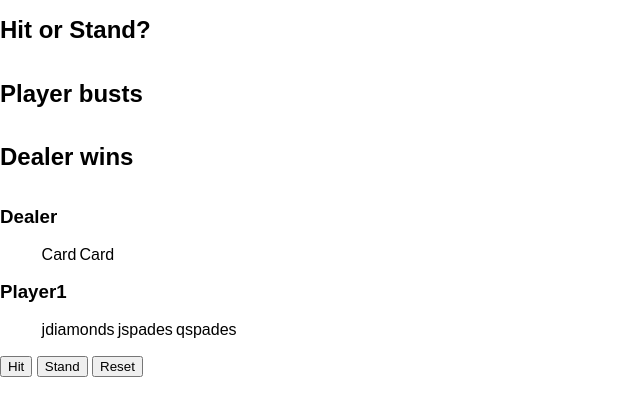
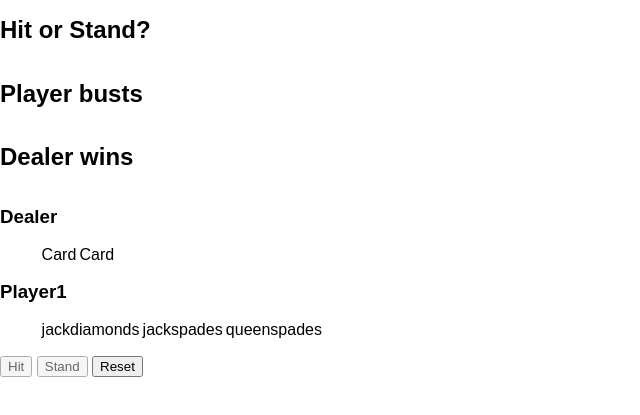
Before and after one commit to aperniciaro/blackjack, a website: page public/index.html in a window 1280 px wide. Both pictures are taken after a click on the button "Hit". Shown: the part 77-492 px from the top of the page, without its empty margins (0-640 px from the left). Drawn offline with Linux system fonts and the light colour scheme.

Commit message:
disabled buttons on end of round

```diff
--- a/public/index.html
+++ b/public/index.html
@@ -22,9 +22,9 @@
     <h3>Player1</h3>
     <ul class="player-hand"></ul>
     <section class="buttons">
-      <button class="hit-button">Hit</button>
-      <button class="stand-button">Stand</button>
-      <button class="reset-button">Reset</button>
+      <button id="hit-button">Hit</button>
+      <button id="stand-button">Stand</button>
+      <button id="reset-button">Reset</button>
     </section>
     <script src="/main.js" charset="utf-8"></script>
   </body>
--- a/public/main.js
+++ b/public/main.js
@@ -1,4 +1,18 @@
-let ranks = ['2', '3', '4', '5', '6', '7', '8', '9', '10', 'j', 'q', 'k', 'a']
+let ranks = [
+  '2',
+  '3',
+  '4',
+  '5',
+  '6',
+  '7',
+  '8',
+  '9',
+  '10',
+  'jack',
+  'queen',
+  'king',
+  'ace'
+]
 let suits = ['clubs', 'diamonds', 'hearts', 'spades']
 let deck = []
 let dealerHand = []
@@ -18,9 +32,13 @@ const buildDeck = () => {
     }
   }
   for (let k = 0; k < deck.length; k++) {
-    if (deck[k].rank == 'j' || deck[k].rank == 'q' || deck[k].rank == 'k') {
+    if (
+      deck[k].rank == 'jack' ||
+      deck[k].rank == 'queen' ||
+      deck[k].rank == 'king'
+    ) {
       deck[k].cardValue = 10
-    } else if (deck[k].rank == 'a') {
+    } else if (deck[k].rank == 'ace') {
       deck[k].cardValue = 11
     } else {
       deck[k].cardValue = parseInt(deck[k].rank, 10)
@@ -74,6 +92,8 @@ const reset = () => {
     message.textContent = 'Player has Blackjack!'
     document.querySelector('.events').appendChild(message)
   }
+  document.getElementById('hit-button').disabled = false
+  document.getElementById('stand-button').disabled = false
 }
 
 const hit = () => {
@@ -99,7 +119,7 @@ const stand = () => {
   }
   if (dealerTotal == playerTotal) {
     tie()
-  } else if (dealerTotal > 22) {
+  } else if (dealerTotal > 21) {
     let message = document.createElement('h2')
     message.textContent = 'Dealer busts'
     document.querySelector('.events').appendChild(message)
@@ -115,21 +135,27 @@ const dealerWins = () => {
   let message = document.createElement('h2')
   message.textContent = 'Dealer wins'
   document.querySelector('.events').appendChild(message)
+  document.querySelector('#hit-button').classList.add('disabled-button')
+  document.querySelector('#stand-button').classList.add('disabled-button')
 }
 
 const playerWins = () => {
   let message = document.createElement('h2')
   message.textContent = 'Player wins!'
   document.querySelector('.events').appendChild(message)
+  document.getElementById('hit-button').disabled = true
+  document.getElementById('stand-button').disabled = true
 }
 
 const tie = () => {
   let message = document.createElement('h2')
-  message.textContent = 'Tie round'
+  message.textContent = 'Tie'
   document.querySelector('.events').appendChild(message)
+  document.querySelector('#hit-button').classList.add('disabled-button')
+  document.querySelector('.#tand-button').classList.add('disabled-button')
 }
 
 document.addEventListener('DOMContentLoaded', reset)
-document.querySelector('.hit-button').addEventListener('click', hit)
-document.querySelector('.stand-button').addEventListener('click', stand)
-document.querySelector('.reset-button').addEventListener('click', reset)
+document.querySelector('#hit-button').addEventListener('click', hit)
+document.querySelector('#stand-button').addEventListener('click', stand)
+document.querySelector('#reset-button').addEventListener('click', reset)
--- a/public/screen.css
+++ b/public/screen.css
@@ -25,3 +25,8 @@ ul {
 li {
   margin: 0.1rem;
 }
+
+.disabled-button {
+  opacity: 0.6;
+  cursor: not-allowed;
+}
```
